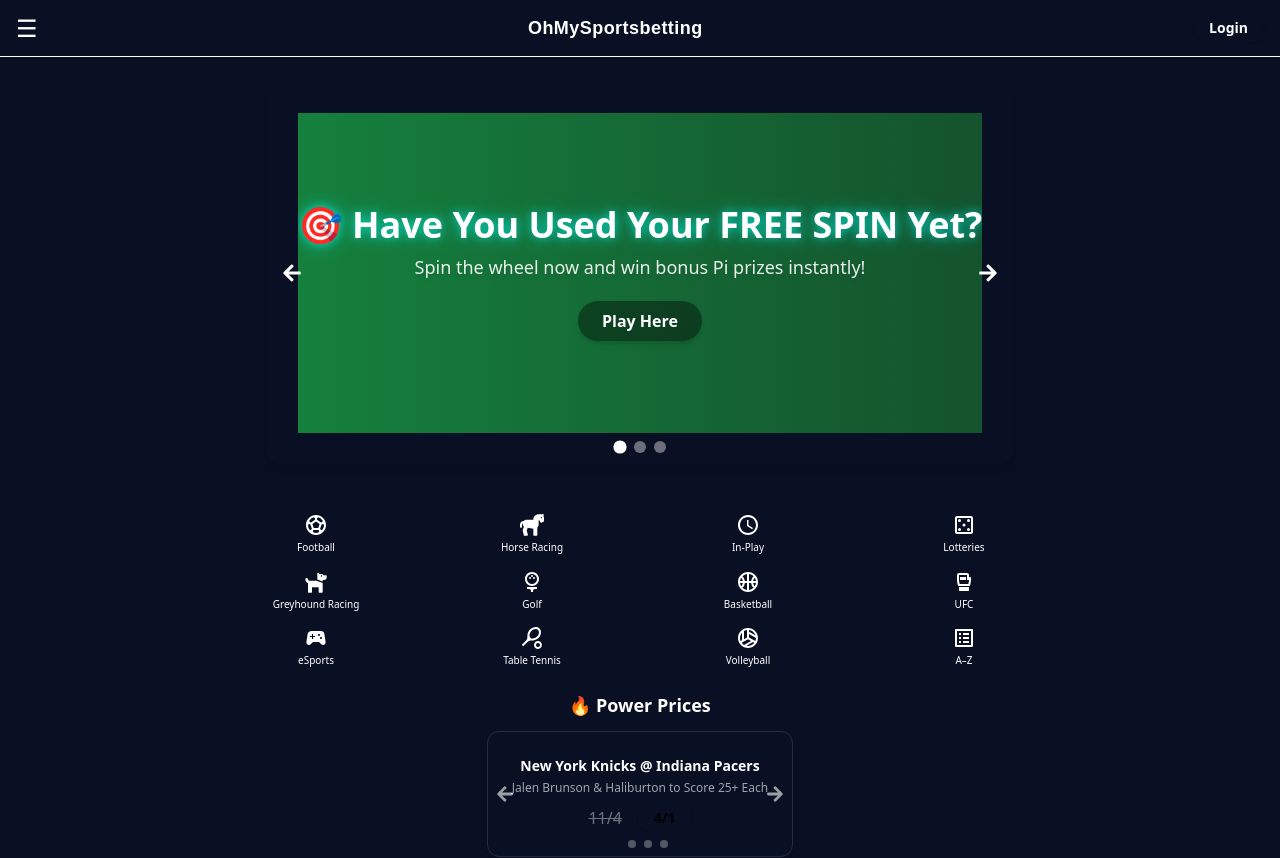
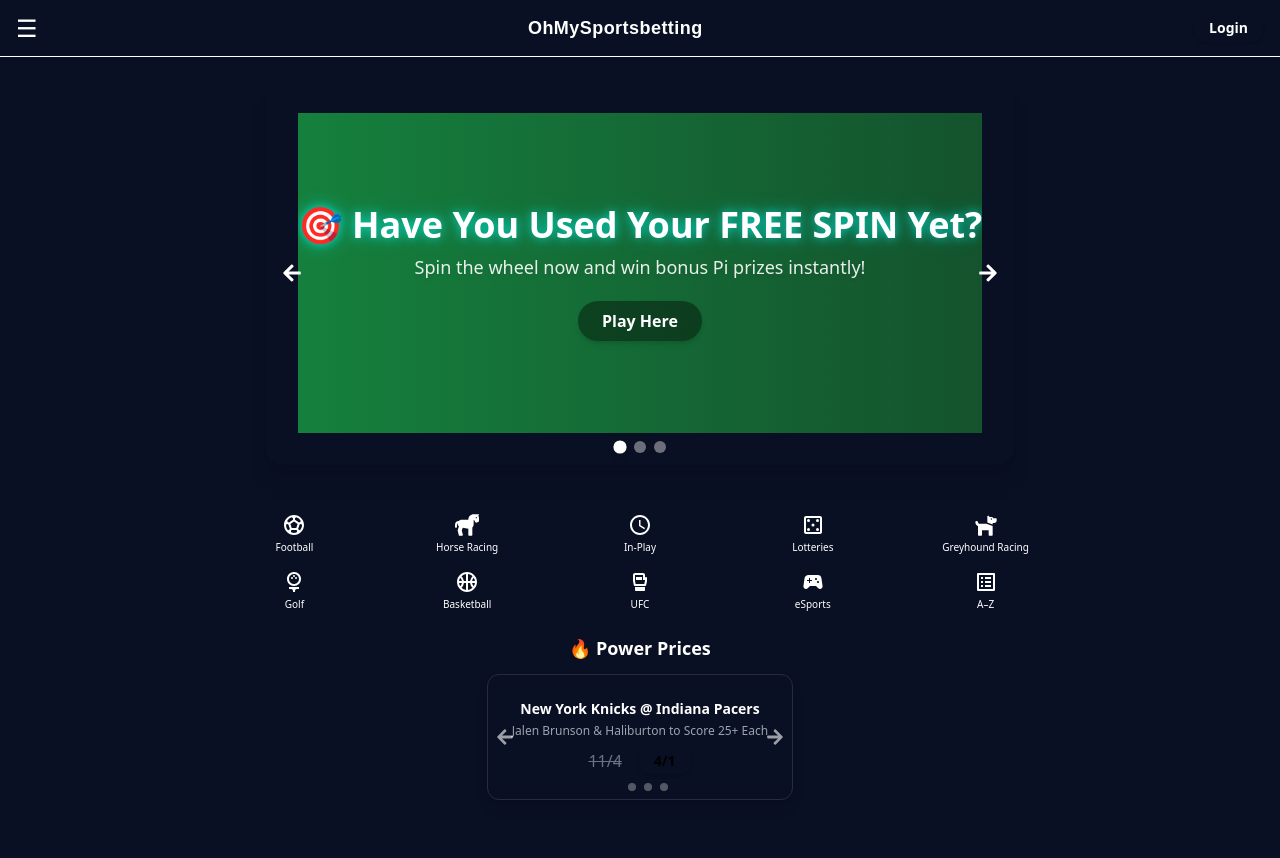
Before and after one commit to Darr-Eire/oh-my-sportsbetting, a Next.js app: page / in a window 1280 px wide. Shown: the top 858 px of the page. Built offline with nearby package versions, Linux system fonts and the light colour scheme.

Commit message:
Set SportsCarousel icons to 5 per row

```diff
--- a/components/SportsCarousel.tsx
+++ b/components/SportsCarousel.tsx
@@ -7,9 +7,6 @@
   MdOutlineSportsBasketball,
   MdOutlineSportsMma,
   MdSportsEsports,
-  MdOutlineSportsTennis,
-  MdOutlineSportsCricket,
-  MdOutlineSportsVolleyball,
   MdOutlineListAlt,
 } from "react-icons/md";
 import { FaHorse, FaDog } from "react-icons/fa";
@@ -24,8 +21,6 @@
   { name: "Basketball", icon: MdOutlineSportsBasketball, slug: "basketball" },
   { name: "UFC", icon: MdOutlineSportsMma, slug: "ufc" },
   { name: "eSports", icon: MdSportsEsports, slug: "esports" },
-  { name: "Table Tennis", icon: MdOutlineSportsTennis, slug: "table-tennis" },
-  { name: "Volleyball", icon: MdOutlineSportsVolleyball, slug: "volleyball" },
   { name: "A–Z", icon: MdOutlineListAlt, slug: "all-sports" },
 ];
 
@@ -37,7 +32,7 @@
           <Link
             key={slug}
             href={`/sports/${slug}`}
-            className="flex flex-col items-center justify-center text-white hover:text-electricCyan w-[calc(25%-1rem)] min-w-[72px]"
+            className="flex flex-col items-center justify-center text-white hover:text-electricCyan w-[calc(20%-1rem)] min-w-[72px]"
           >
             <Icon className="text-2xl mb-1 leading-none" />
             <span className="text-[10px] text-center leading-tight select-none whitespace-nowrap">
```
